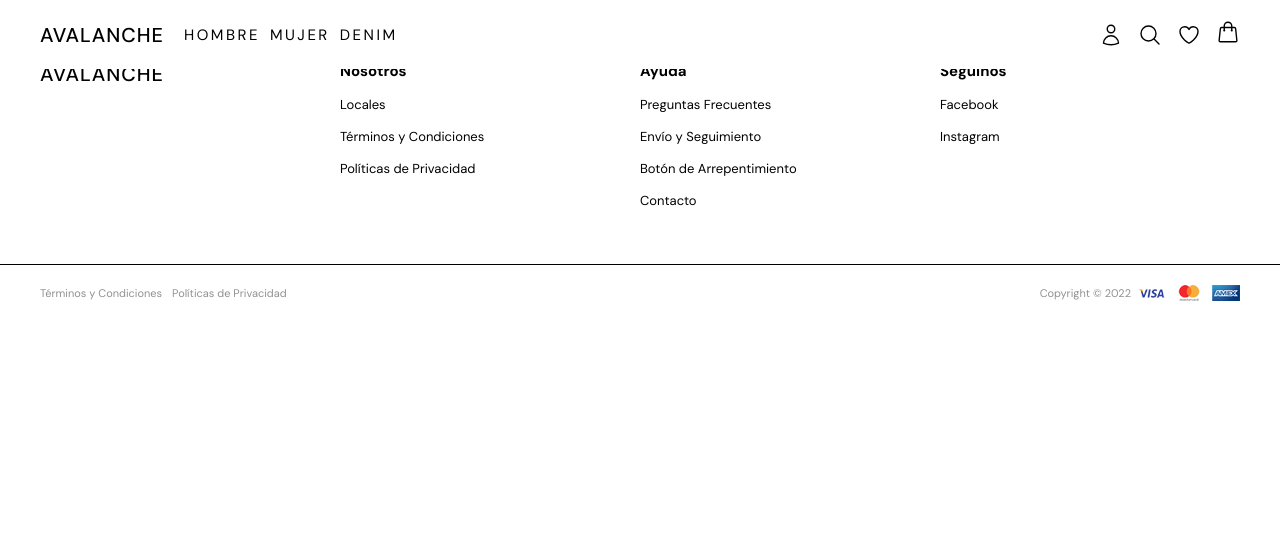
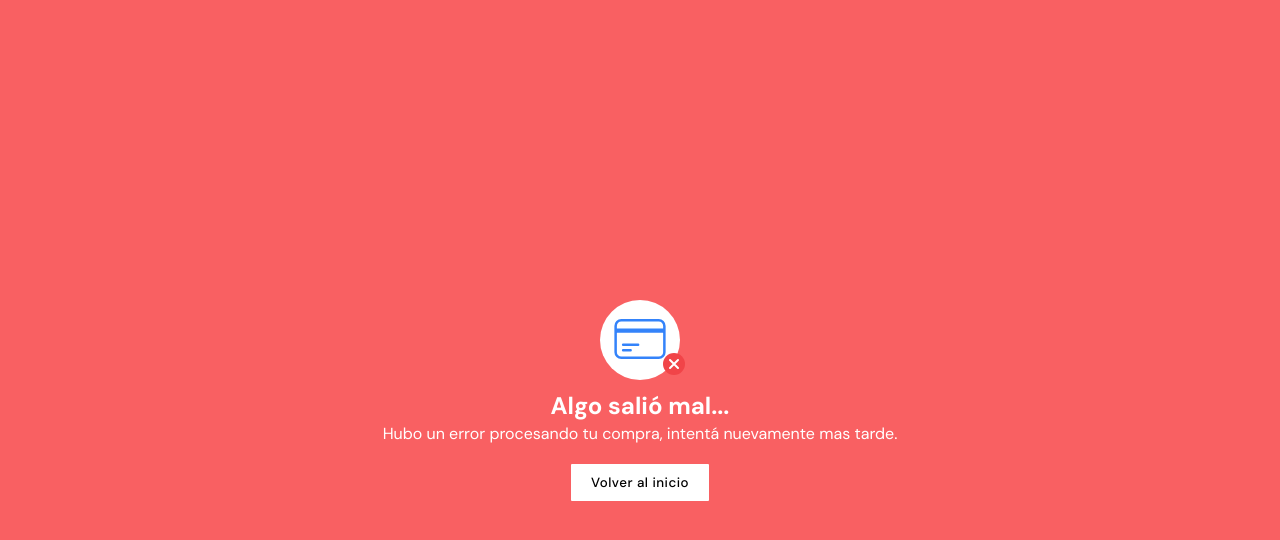
Before and after one commit to rafaelmollad/avalanche, a React (Create React App) app: page /checkout/1 in a window 1280 px wide. Shown: the top 540 px of the page. Built offline with nearby package versions, Linux system fonts and the light colour scheme.

Commit message:
Agregar compra a firebase, pantalla de confirmación y mejorar la validación del formulario

```diff
--- a/src/App.js
+++ b/src/App.js
@@ -11,6 +11,7 @@ import ItemDetailContainer from './components/ItemDetailContainer/ItemDetailCont
 import SearchResults from './components/SearchResults/SearchResults';
 import Cart from './components/Cart/Cart';
 import Checkout from './components/Checkout/Checkout';
+import Confirmation from './components/Confirmation/Confirmation';
 
 // Importar context providers
 import MenuProvider from './context/MenuContext';
@@ -40,6 +41,7 @@ const App = () => {
           <Route path='/item/:id' element={<ItemDetailContainer />} />
           <Route path='/search' element={<SearchResults />} />
           <Route path='/checkout' element={<Checkout />} />
+          <Route path='/checkout/:confirmation' element={<Confirmation />} />
         </Routes>
 
         <Cart />
--- a/src/components/Checkout/Checkout.js
+++ b/src/components/Checkout/Checkout.js
@@ -1,19 +1,9 @@
-import React, { useContext } from 'react';
-import { Navigate } from 'react-router-dom';
-
-import { CartContext } from '../../context/CartContext';
+import React from 'react';
 
 import CheckoutForm from './CheckoutForm';
 
 const Checkout = () => {
-  const { cart } = useContext(CartContext);
-
-  // Redirigir al usuario a la página principal si el carrito está vacio
-  return cart.length > 0 ? (
-    <CheckoutForm />
-  ) : (
-    <Navigate to='/' replace={true} />
-  );
+  return <CheckoutForm />;
 };
 
 export default Checkout;
--- a/src/components/Checkout/CheckoutForm.js
+++ b/src/components/Checkout/CheckoutForm.js
@@ -1,22 +1,67 @@
-import React from 'react';
+import React, { useState, useContext } from 'react';
 import { useForm } from 'react-hook-form';
+import { addDoc, serverTimestamp } from 'firebase/firestore';
 
 import Input from './Input';
 import Select from './Select';
 import { provincias } from '../../utils/provincias';
+import {
+  nameRegex,
+  emailRegex,
+  phoneRegex,
+  dniRegex,
+} from '../../utils/helpers';
+import { useNavigate } from 'react-router-dom';
+import { ordersRef } from '../../services/fbConfig';
+import { CartContext } from '../../context/CartContext';
 
 const CheckoutForm = () => {
+  const [isLoading, setIsLoading] = useState(false);
+  const { cart, getTotal, emptyCart } = useContext(CartContext);
+  const navigate = useNavigate();
+
   const {
     register,
     handleSubmit,
     formState: { errors },
+    getValues,
   } = useForm();
 
   const onSubmit = (data) => {
-    console.log(data);
-    alert(
-      `Tu pedido se realizó correctamente ${data.nombre}. ¡Gracias por tu compra!`
-    );
+    // Se hizo click en realizar pedido, cambiar el estado de loading a true
+    setIsLoading(true);
+
+    // Crear la orden
+    const order = {
+      buyer: data,
+      items: cart.map((item) => {
+        // Agrego cada item en el carrito sin las propiedades categories y searchTerms
+        const { categories, searchTerms, ...filteredItem } = item;
+        return filteredItem;
+      }),
+      total: getTotal(),
+      date: serverTimestamp(),
+    };
+
+    // Enviar la orden a Firebase
+    addDoc(ordersRef, order)
+      .then((res) => {
+        emptyCart();
+        navigate('/checkout/success', {
+          replace: true,
+          state: { name: data.nombre, orderId: res.id },
+        });
+      })
+      .catch((e) => {
+        console.log(e);
+        // Acá no estoy vaciando el carrito para evitar que el usuario tenga que volver a agregar todos los items de nuevo
+        navigate('/checkout/error', {
+          replace: true,
+        });
+      })
+      .finally(() => {
+        setIsLoading(false);
+      });
   };
 
   return (
@@ -28,25 +73,37 @@ const CheckoutForm = () => {
           fieldName='nombre'
           register={register}
           errors={errors}
+          pattern={nameRegex}
         />
         <Input
           label='Apellidos'
           fieldName='apellidos'
           register={register}
           errors={errors}
+          pattern={nameRegex}
         />
         <Input
           label='E-mail'
           fieldName='email'
           register={register}
           errors={errors}
-          pattern={/^[\w-\.]+@([\w-]+\.)+[\w-]{2,4}$/g}
+          pattern={emailRegex}
+        />
+        <Input
+          label='Confirmar e-mail'
+          fieldName='email-confirmation'
+          register={register}
+          errors={errors}
+          pattern={emailRegex}
+          validate={(value) => value === getValues('email')}
         />
         <Input
           label='Teléfono'
           fieldName='telefono'
           register={register}
           errors={errors}
+          number={true}
+          pattern={phoneRegex}
         />
         <Input
           label='Calle'
@@ -54,6 +111,7 @@ const CheckoutForm = () => {
           placeholder='Nombre de la calle'
           register={register}
           errors={errors}
+          pattern={nameRegex}
         />
         <Input
           label='Altura'
@@ -61,6 +119,8 @@ const CheckoutForm = () => {
           placeholder='Número de la casa'
           register={register}
           errors={errors}
+          number={true}
+          maxLength={5}
         />
         <Input
           label='Piso, departamento (opcional)'
@@ -74,6 +134,7 @@ const CheckoutForm = () => {
           fieldName='localidad'
           register={register}
           errors={errors}
+          pattern={nameRegex}
         />
         <Select
           data={provincias}
@@ -91,13 +152,19 @@ const CheckoutForm = () => {
         <Input
           label='Documento'
           fieldName='documento'
-          placeholder='Ingrese su DNI'
+          placeholder='Ingrese su DNI sin puntos'
           register={register}
           errors={errors}
-          pattern={/^\d{2}\.?\d{3}\.?\d{3}$/g}
+          number={true}
+          pattern={dniRegex}
         />
       </div>
-      <button className='checkout-form__btn'>Realizar Pedido</button>
+      <button
+        className='checkout-form__btn'
+        disabled={isLoading || !cart.length}
+      >
+        {isLoading ? 'Enviando Pedido...' : 'Realizar Pedido'}
+      </button>
     </form>
   );
 };
--- a/src/components/Checkout/Input.js
+++ b/src/components/Checkout/Input.js
@@ -8,6 +8,9 @@ const Input = ({
   register,
   errors,
   pattern,
+  validate,
+  number,
+  maxLength,
 }) => {
   return (
     <div className='input-container'>
@@ -16,7 +19,7 @@ const Input = ({
       </label>
 
       <input
-        type='text'
+        type={number ? 'number' : 'text'}
         className={`input-container__input ${
           errors[fieldName] ? 'input-container__input--error' : ''
         }`}
@@ -24,6 +27,8 @@ const Input = ({
         {...register(fieldName, {
           required,
           pattern,
+          validate,
+          maxLength,
         })}
       />
     </div>
--- /dev/null
+++ b/src/components/Confirmation/Confirmation.js
@@ -0,0 +1,71 @@
+import React, { useEffect } from 'react';
+import {
+  ShoppingBagIcon,
+  CheckIcon,
+  CreditCardIcon,
+  XMarkIcon,
+} from '@heroicons/react/24/outline';
+import { useNavigate, useLocation, useParams } from 'react-router-dom';
+
+const Confirmation = () => {
+  const state = useLocation().state;
+  const navigate = useNavigate();
+
+  const success = useParams().confirmation === 'success' ? true : false;
+
+  useEffect(() => {
+    document.body.style.overflow = 'hidden';
+    return () => {
+      document.body.style.overflow = 'visible';
+    };
+  }, []);
+
+  return (
+    <div
+      className={`confirmation ${
+        success ? 'confirmation--success' : 'confirmation--error'
+      }`}
+    >
+      <div className='confirmation__icon-container'>
+        {success ? (
+          <ShoppingBagIcon className='confirmation__icon confirmation__icon--success' />
+        ) : (
+          <CreditCardIcon className='confirmation__icon confirmation__icon--error' />
+        )}
+        <div
+          className={`confirmation__icon-small-container ${
+            success
+              ? 'confirmation__icon-small-container--success'
+              : 'confirmation__icon-small-container--error'
+          }`}
+        >
+          {success ? (
+            <CheckIcon className='confirmation__icon-small' />
+          ) : (
+            <XMarkIcon className='confirmation__icon-small' />
+          )}
+        </div>
+      </div>
+      <div className='confirmation__content-container'>
+        <h2 className='confirmation__title'>
+          {success
+            ? `¡Gracias por tu compra, ${state.name}!`
+            : 'Algo salió mal...'}
+        </h2>
+        <p className='confirmation__message'>
+          {success
+            ? `Tu número de orden es: ${state.orderId}`
+            : 'Hubo un error procesando tu compra, intentá nuevamente mas tarde.'}
+        </p>
+      </div>
+      <button
+        onClick={() => navigate('/', { replace: true })}
+        className='confirmation__btn'
+      >
+        Volver al inicio
+      </button>
+    </div>
+  );
+};
+
+export default Confirmation;
--- a/src/index.css
+++ b/src/index.css
@@ -17,7 +17,12 @@
   --gray3: #898989;
   --scrollbar-thumb: #e0e0e0;
   --scrollbar-thumb-hover: #bfbfbf;
-  --red: #c00;
+  --red: #f96062;
+  --red2: #f14448;
+  --red3: #c00;
+  --green: #26b46a;
+  --green2: #13885d;
+  --blue: #3483fa;
 }
 
 html {
@@ -28,6 +33,17 @@ body {
   font-family: 'DM Sans', sans-serif;
   font-size: 1.6rem;
   color: var(--black);
+}
+
+/* Código para eliminar las flechas de los inputs de tipo number */
+input[type='number']::-webkit-outer-spin-button,
+input[type='number']::-webkit-inner-spin-button {
+  -webkit-appearance: none;
+  margin: 0;
+}
+
+input[type='number'] {
+  -moz-appearance: textfield;
 }
 
 .App {
@@ -652,11 +668,11 @@ button {
 }
 
 .cart-item__delete-item:hover {
-  color: var(--red);
+  color: var(--red3);
 }
 
 .cart-item__delete-item:hover::after {
-  background: var(--red);
+  background: var(--red3);
 }
 
 .cart-item__image-container {
@@ -763,6 +779,108 @@ button {
   font-family: 'DM Sans', sans-serif;
   letter-spacing: 0.1px;
   cursor: pointer;
+}
+
+/****************
+ * CONFIRMATION *
+ ****************/
+.confirmation {
+  display: flex;
+  flex-direction: column;
+  justify-content: center;
+  align-items: center;
+  position: absolute;
+  width: 100vw;
+  height: 100vh;
+  top: 0;
+  bottom: 0;
+  left: 0;
+  right: 0;
+  z-index: 10000;
+  color: var(--white);
+  padding: 2rem;
+}
+
+.confirmation--success {
+  background: var(--green);
+}
+
+.confirmation--error {
+  background: var(--red);
+}
+
+.confirmation__icon-container {
+  display: flex;
+  justify-content: center;
+  align-items: center;
+  position: relative;
+  width: 80px;
+  height: 80px;
+  border-radius: 50%;
+  margin-bottom: 1rem;
+  background: var(--white);
+}
+
+.confirmation__icon {
+  width: 60px;
+  position: relative;
+  top: -1px;
+  left: 0px;
+  stroke-width: 1;
+}
+
+.confirmation__icon--success {
+  color: var(--green);
+}
+
+.confirmation__icon--error {
+  color: var(--blue);
+}
+
+.confirmation__icon-small-container {
+  width: 22px;
+  height: 22px;
+  position: absolute;
+  border-radius: 50%;
+  right: -5px;
+  bottom: 5px;
+  padding: 0rem;
+}
+
+.confirmation__icon-small-container--error {
+  background: var(--red2);
+}
+
+.confirmation__icon-small-container--success {
+  background: var(--green2);
+}
+
+.confirmation__icon-small {
+  stroke-width: 3px;
+  padding: 3px;
+}
+
+.confirmation__content-container {
+  text-align: center;
+}
+
+.confirmation__title {
+  margin-bottom: 0.2rem;
+}
+
+.confirmation__message {
+  user-select: text;
+}
+
+.confirmation__btn {
+  background: var(--white);
+  padding: 1rem 2rem;
+  margin-top: 2rem;
+  font-family: 'DM Sans', sans-serif;
+  letter-spacing: 0.5px;
+  cursor: pointer;
+  font-weight: 500;
+  border-radius: 1px;
 }
 
 /******************
--- a/src/services/fbConfig.js
+++ b/src/services/fbConfig.js
@@ -16,3 +16,4 @@ const firebaseConfig = {
 const app = initializeApp(firebaseConfig);
 export const db = getFirestore(app);
 export const productsRef = collection(db, 'products');
+export const ordersRef = collection(db, 'orders');
```
Also changed, not shown: src/utils/helpers.js (+12 -0 lines).
